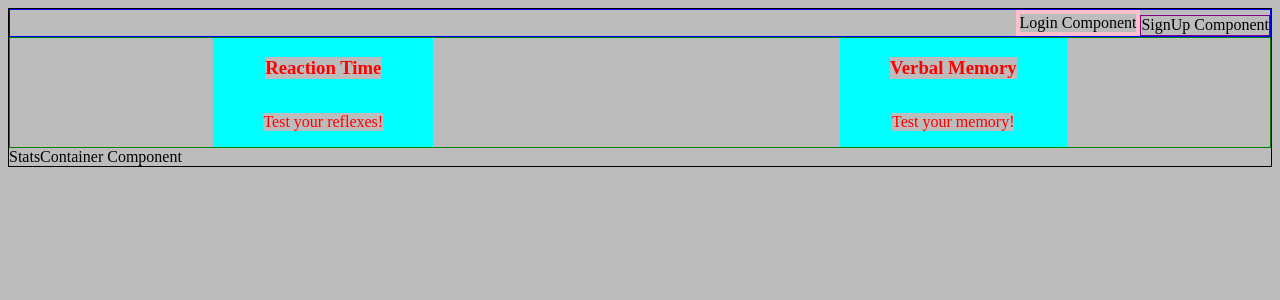
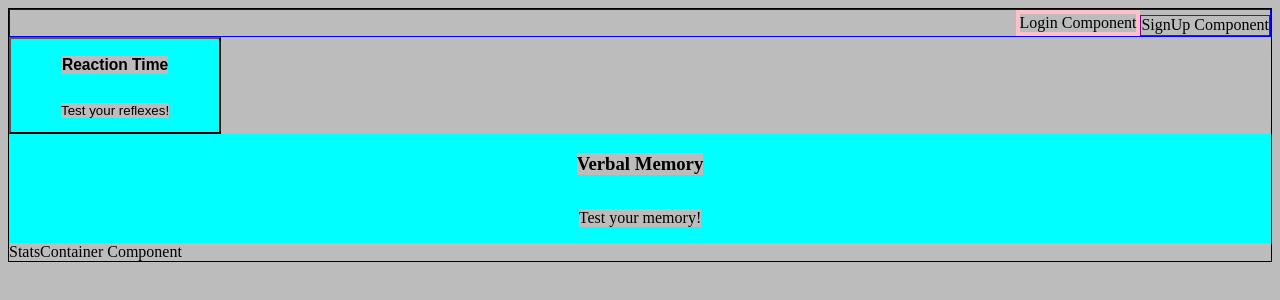
Before and after one commit to capableHuman/capableHuman, a React app: page / in a window 1280 px wide. Shown: the top 300 px of the page. Built offline with nearby package versions, Linux system fonts and the light colour scheme.

Commit message:
starting on reaction time game. redirect to reaction game works.

```diff
--- a/client/components/MainContainer.js
+++ b/client/components/MainContainer.js
@@ -2,12 +2,34 @@ import React, { useState } from 'react';
 import MainDisplay from './MainDisplay';
 import Navbar from './Navbar';
 import StatsContainer from './StatsContainer';
+import { Route, Routes } from 'react-router-dom';
+
 const MainContainer = () => {
+  const [gameMode, setGameMode] = useState('mainPage');
   return (
     <div className="MainContainer">
-      <Navbar />
-      <MainDisplay />
-      <StatsContainer />
+      <Routes>
+        <Route
+          path="/"
+          element={
+            <>
+              <Navbar />
+              <MainDisplay gameMode={gameMode} setGameMode={setGameMode} />
+              <StatsContainer />
+            </>
+          }
+        ></Route>
+        <Route
+          path="/reactionTime"
+          element={
+            <>
+              <Navbar />
+              <MainDisplay gameMode={gameMode}/>
+              <StatsContainer />
+            </>
+          }
+        ></Route>
+      </Routes>
     </div>
   );
 };
--- a/client/components/MainDisplay.js
+++ b/client/components/MainDisplay.js
@@ -1,13 +1,25 @@
 import React, { useState } from 'react';
 import ReactionTimeButton from './ReactionTimeButton';
+import StatsContainer from './StatsContainer';
 import VerbalMemory from './VerbalMemory';
-const MainDisplay = () => {
-  return (
-    <div className="MainDisplay">
-      <ReactionTimeButton />
-      <VerbalMemory />
-    </div>
-  );
+import ReactionTimeGame from './ReactionTimeGame';
+
+const MainDisplay = ({ gameMode, setGameMode }) => {
+  const [reactionTimeScore, setReactionTimeScore] = useState(0);
+
+  if (gameMode === 'reactionTime') {
+    return (
+      <>
+        <ReactionTimeGame />
+      </>
+    );
+  } else
+    return (
+      <>
+        <ReactionTimeButton setGameMode={setGameMode} />
+        <VerbalMemory />
+      </>
+    );
 };
 
 export default MainDisplay;
--- a/client/components/ReactionTimeButton.js
+++ b/client/components/ReactionTimeButton.js
@@ -1,11 +1,18 @@
 import React, { useState } from 'react';
+import { useNavigate } from 'react-router-dom';
 
-const ReactionTimeButton = () => {
+const ReactionTimeButton = ({ setGameMode }) => {
+  const navigate = useNavigate();
+  const handleClick = (e) => {
+    e.preventDefault();
+    navigate('/reactionTime');
+    setGameMode('reactionTime');
+  };
   return (
-    <div className="ReactionTimeButton">
+    <button onClick={handleClick} className="ReactionTimeButton">
       <h3>Reaction Time</h3>
       <p>Test your reflexes!</p>
-    </div>
+    </button>
   );
 };
 
--- /dev/null
+++ b/client/components/ReactionTimeGame.js
@@ -0,0 +1,11 @@
+import React, { useEffect } from 'react';
+
+const ReactionTimeGame = () => {
+  return (
+    <>
+      <h1>hello</h1>
+    </>
+  );
+};
+
+export default ReactionTimeGame;
--- a/client/index.js
+++ b/client/index.js
@@ -7,4 +7,6 @@ import '../public/index.scss';
 const container = document.getElementById('app');
 console.log(container);
 const root = createRoot(container);
-root.render(<App />);
+root.render(
+<BrowserRouter><App /></BrowserRouter>
+);
```
Also changed, not shown: components.txt (added).
